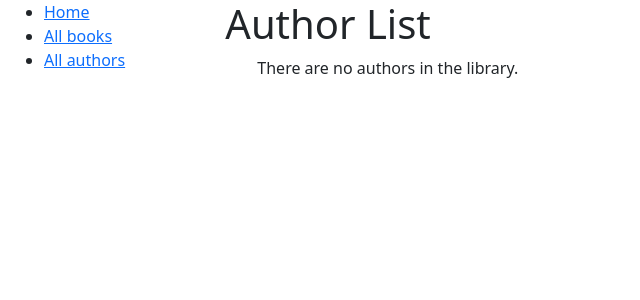
After one commit to Weapon-X6/Dibliothek, a Django app: page /catalog/authors/ in a window 1280 px wide. The commit adds this page. Shown: the top 300 px of the page, without its empty margins (0-640 px from the left). Run offline with Django 5.2, Linux system fonts and the light colour scheme; data that the repository does not hold is empty.

Commit message:
Add author views

```diff
--- a/catalog/templates/base_generic.html
+++ b/catalog/templates/base_generic.html
@@ -22,7 +22,7 @@
             <ul class="sidebar-nav">
               <li><a href="{% url 'index' %}">Home</a></li>
               <li><a href="{% url 'books' %}">All books</a></li>
-              <li><a href="">All authors</a></li>
+              <li><a href="{% url 'authors' %}">All authors</a></li>
             </ul>
           {% endblock %}
         </div>
--- /dev/null
+++ b/catalog/templates/catalog/author_list.html
@@ -0,0 +1,16 @@
+{% extends "base_generic.html" %}
+
+{% block content %}
+
+  <h1>Author List</h1>
+  <ul>
+    {% for author in author_list %}
+      <li>
+        <a href="{{ author.get_absolute_url }}">{{ author }}</a>
+      </li>
+    {% empty %}
+      <p>There are no authors in the library.</p>
+    {% endfor %}
+  </ul>
+
+{% endblock %}
--- a/catalog/templates/catalog/book_detail.html
+++ b/catalog/templates/catalog/book_detail.html
@@ -3,8 +3,7 @@
 {% block content %}
   <h1>Title: {{ book.title }}</h1>
 
-  <p><strong>Author:</strong> <a href="">{{ book.author }}</a></p>
-  <!-- author detail link not yet defined -->
+  <p><strong>Author:</strong> <a href="{{ book.author.get_absolute_url }}">{{ book.author }}</a></p>
   <p><strong>Summary:</strong> {{ book.summary }}</p>
   <p><strong>ISBN:</strong> {{ book.isbn }}</p>
   <p><strong>Language:</strong> {{ book.language }}</p>
--- a/catalog/urls.py
+++ b/catalog/urls.py
@@ -5,4 +5,7 @@ from . import views
 urlpatterns = [
     path("", views.index, name="index"),
     path("books/", views.BookListView.as_view(), name="books"),
+    path("books/<int:pk>", views.BookDetailView.as_view(), name="book-detail"),
+    path("authors/", views.AuthorListView.as_view(), name="authors"),
+    path("authors/<int:pk>", views.AuthorDetailView.as_view(), name="author-detail"),
 ]
--- a/catalog/views.py
+++ b/catalog/views.py
@@ -38,3 +38,11 @@ class BookListView(generic.ListView):
 
 class BookDetailView(generic.DetailView):
     model = Book
+
+
+class AuthorListView(generic.ListView):
+    model = Author
+
+
+class AuthorDetailView(generic.DetailView):
+    model = Author
```
Also changed, not shown: catalog/templates/catalog/author_detail.html (added, +21 -0 lines).
